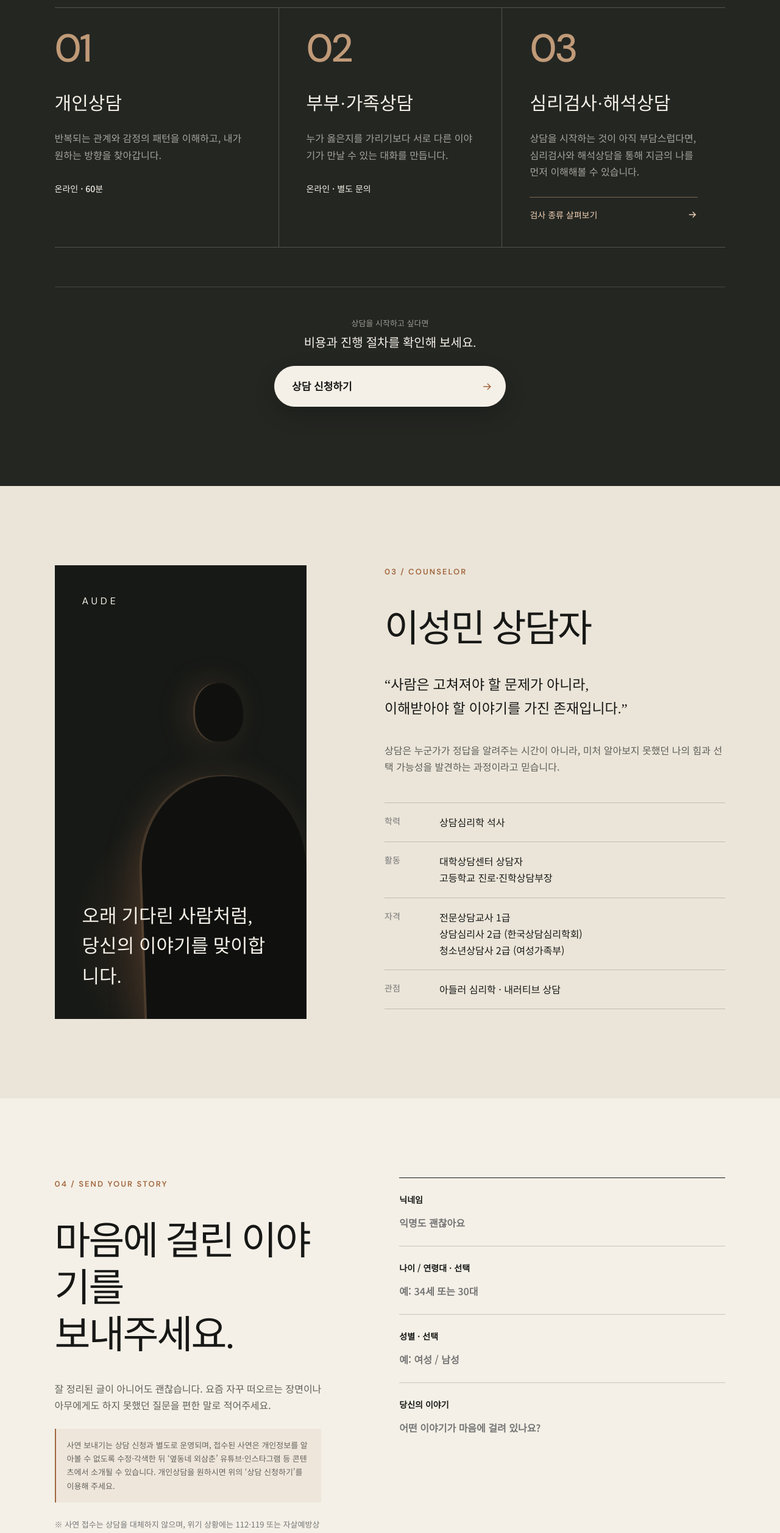
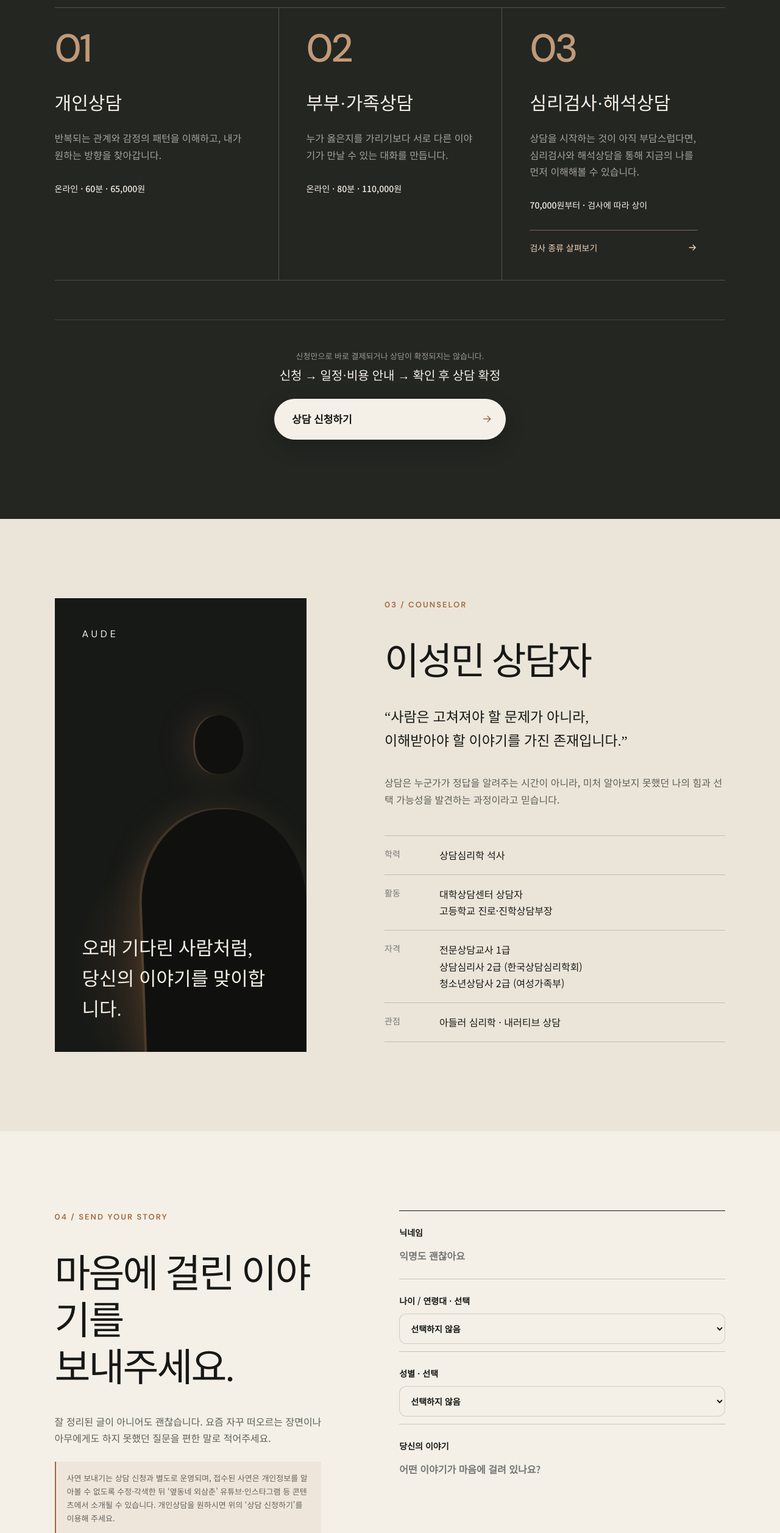
Before and after one commit to oups1004-sketch/aude-counseling, a Next.js app: page / in a window 1280 px wide. Shown: the part 1843-4357 px from the top of the page at 61% size. Built offline with nearby package versions, Linux system fonts and the light colour scheme.

Commit message:
Improve counseling clarity and story form UX

```diff
--- a/app/page.tsx
+++ b/app/page.tsx
@@ -187,14 +187,14 @@ export default function Home() {
           <p>익숙하고 편안한 공간에서 화상으로 만납니다. 관계, 진로, 가족, 감정의 어려움을 혼자 정리하기 벅찰 때 함께할 수 있습니다.</p>
         </div>
         <div className="serviceGrid">
-          <article><span>01</span><h3>개인상담</h3><p>반복되는 관계와 감정의 패턴을 이해하고, 내가 원하는 방향을 찾아갑니다.</p><strong>온라인 · 60분</strong></article>
-          <article><span>02</span><h3>부부·가족상담</h3><p>누가 옳은지를 가리기보다 서로 다른 이야기가 만날 수 있는 대화를 만듭니다.</p><strong>온라인 · 별도 문의</strong></article>
-          <article className="assessmentService"><span>03</span><h3>심리검사·해석상담</h3><p>상담을 시작하는 것이 아직 부담스럽다면, 심리검사와 해석상담을 통해 지금의 나를 먼저 이해해볼 수 있습니다.</p><button className="testModalTrigger" type="button" onClick={() => setTestModalOpen(true)}>검사 종류 살펴보기 <ArrowIcon /></button></article>
+          <article><span>01</span><h3>개인상담</h3><p>반복되는 관계와 감정의 패턴을 이해하고, 내가 원하는 방향을 찾아갑니다.</p><strong>온라인 · 60분 · 65,000원</strong></article>
+          <article><span>02</span><h3>부부·가족상담</h3><p>누가 옳은지를 가리기보다 서로 다른 이야기가 만날 수 있는 대화를 만듭니다.</p><strong>온라인 · 80분 · 110,000원</strong></article>
+          <article className="assessmentService"><span>03</span><h3>심리검사·해석상담</h3><p>상담을 시작하는 것이 아직 부담스럽다면, 심리검사와 해석상담을 통해 지금의 나를 먼저 이해해볼 수 있습니다.</p><strong className="servicePrice">70,000원부터 · 검사에 따라 상이</strong><button className="testModalTrigger" type="button" onClick={() => setTestModalOpen(true)}>검사 종류 살펴보기 <ArrowIcon /></button></article>
         </div>
 
         <div className="counselingCta">
           <div className="counselingCtaInner">
-            <p><span>상담을 시작하고 싶다면</span><strong>비용과 진행 절차를 확인해 보세요.</strong></p>
+            <p><span>신청만으로 바로 결제되거나 상담이 확정되지는 않습니다.</span><strong>신청 → 일정·비용 안내 → 확인 후 상담 확정</strong></p>
             <button className="counselingApplyButton" type="button" onClick={() => setCounselingModalOpen(true)}>상담 신청하기 <ArrowIcon /></button>
           </div>
         </div>
@@ -236,8 +236,8 @@ export default function Home() {
         ) : (
           <form className="storyForm" onSubmit={submitStory}>
             <label className="storyField"><span className="fieldEyebrow">FROM</span><span className="fieldLabel">닉네임</span><input name="nickname" maxLength={40} placeholder="익명도 괜찮아요" /></label>
-            <label className="storyField"><span className="fieldEyebrow">AGE</span><span className="fieldLabel">나이 / 연령대 · 선택</span><input name="ageGroup" maxLength={20} placeholder="예: 34세 또는 30대" /></label>
-            <label className="storyField"><span className="fieldEyebrow">GENDER</span><span className="fieldLabel">성별 · 선택</span><input name="gender" maxLength={20} placeholder="예: 여성 / 남성" /></label>
+            <label className="storyField"><span className="fieldEyebrow">AGE</span><span className="fieldLabel">나이 / 연령대 · 선택</span><select name="ageGroup" defaultValue=""><option value="">선택하지 않음</option><option>10대</option><option>20대</option><option>30대</option><option>40대</option><option>50대 이상</option></select></label>
+            <label className="storyField"><span className="fieldEyebrow">GENDER</span><span className="fieldLabel">성별 · 선택</span><select name="gender" defaultValue=""><option value="">선택하지 않음</option><option>여성</option><option>남성</option><option>기타</option></select></label>
             <label className="storyField"><span className="fieldEyebrow">YOUR STORY</span><span className="fieldLabel">당신의 이야기</span><textarea name="story" required rows={8} placeholder="어떤 이야기가 마음에 걸려 있나요?" /></label>
             <label className="check"><input type="checkbox" name="contentConsent" required /><span>보내주신 사연이 개인정보를 알아볼 수 없도록 수정·각색된 뒤, ‘옆동네 외삼춘’ 유튜브·인스타그램 등 콘텐츠에서 소개될 수 있음에 동의합니다. (필수)</span></label>
             <p className="notice">※ 이름, 지역, 직장 등 개인을 특정할 수 있는 정보는 삭제하거나 변경합니다.</p>
```
